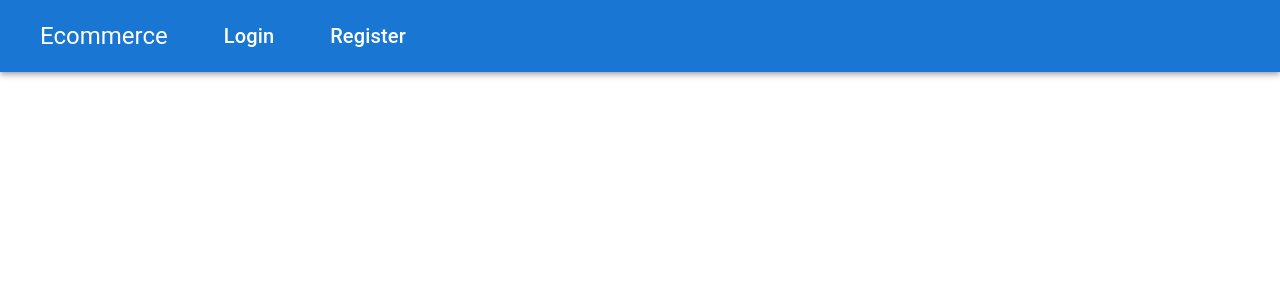
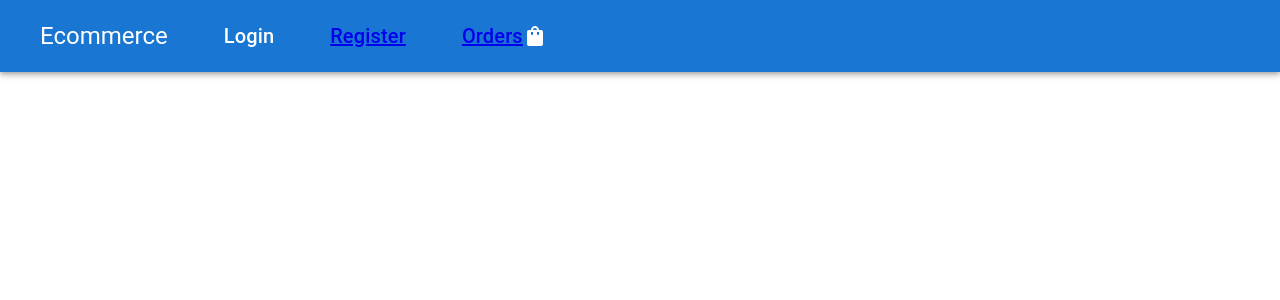
Before and after one commit to Kdp2016/E-Commerce-UI, a React (Create React App) app: page / in a window 1280 px wide. Shown: the top 300 px of the page. Built offline with nearby package versions, Linux system fonts and the light colour scheme.

Commit message:
added orders/dashboard link

```diff
--- a/package.json
+++ b/package.json
@@ -5,7 +5,9 @@
   "dependencies": {
     "@emotion/react": "^11.9.3",
     "@emotion/styled": "^11.9.3",
+    "@mui/icons-material": "^5.8.4",
     "@mui/material": "^5.8.4",
+    "@mui/x-data-grid": "^5.12.2",
     "@testing-library/jest-dom": "^5.16.4",
     "@testing-library/react": "^13.3.0",
     "@testing-library/user-event": "^13.5.0",
--- a/src/App.tsx
+++ b/src/App.tsx
@@ -23,7 +23,7 @@ function App() {
         <Route
           path="/register"
           element={
-              <Register/>
+            <Register />
           }
         />
         <Route
--- a/src/components/Navbar.tsx
+++ b/src/components/Navbar.tsx
@@ -6,9 +6,14 @@ import {
     ListItemText,
     Toolbar,
     Typography,
+    IconButton,
+    ToggleButton,
+    Button,
+    Stack
   } from "@mui/material";
-  import { useNavigate } from "react-router-dom";
+import { Link, useNavigate } from "react-router-dom";
 import { User } from "../models/User";
+import ShoppingBagIcon from '@mui/icons-material/ShoppingBag';
   //import { User } from "../models/user";
 
   interface INavBarProps {
@@ -30,59 +35,39 @@ import { User } from "../models/User";
     return (
 <AppBar color="primary" position="static">
             <Toolbar>
-          <Typography variant="h5" color="inherit">
-            <List component="nav">
+                <Typography variagitnt="h5" color="inherit">
+                    <List id="nav" component="nav">
                         <ListItem>
-                <Typography
-                  variant="h5"
-                  color="inherit"
-                  onClick={() => navigate("/")}
-                >
-                  Ecommerce
-                </Typography>
-                {props.currentUser ? (
+                            <Typography variant="h5" color="inherit" onClick={() => navigate('/')}>Ecommerce</Typography>
+                            {
+                                props.currentUser
+                                ?
                                 <>
                                     <ListItemText inset>
-                      <Typography
-                        variant="h6"
-                        color="inherit"
-                        onClick={() => navigate("/dashboard")}
-                      >
-                        Dashboard
+                                        <Typography variant="h6" color="inherit" onClick={() => navigate('/dashboard')}>Dashboard</Typography>
+                                    </ListItemText>
+                                    <ListItemText inset>
+                                        <Typography variant="h6" color="inherit" onClick={logout}>Logout</Typography>
+                                    </ListItemText>
+                                </>
+                                :
+                                <>
+                                    <ListItemText inset>
+                                        <Typography variant="h6" color="inherit" onClick={() => navigate('/login')}>Login</Typography>
+                                    </ListItemText>
+                                    <ListItemText inset>
+                                        <Typography variant="h6" color="inherit">
+                                            <Link to="/register">Register</Link>
                                         </Typography>
                                     </ListItemText>
                                     <ListItemText inset>
-                      <Typography
-                        variant="h6"
-                        color="inherit"
-                        onClick={() => logout()}
-                      >
-                        Logout
+                                        <Typography variant="h6" color="inherit">
+                                            <Link to="/dashboard">Orders</Link>
                                         </Typography>
                                     </ListItemText>
+                                    <ShoppingBagIcon id="bagicon"/>
                                 </>
-                ) : (
-                  <>
-                    <ListItemText inset>
-                      <Typography
-                        variant="h6"
-                        color="inherit"
-                        onClick={() => navigate("/login")}
-                      >
-                        Login
-                      </Typography>
-                    </ListItemText>
-                    <ListItemText inset>
-                      <Typography
-                        variant="h6"
-                        color="inherit"
-                        onClick={() => navigate("/register")}
-                      >
-                        Register
-                      </Typography>
-                    </ListItemText>
-                  </>
-                )}
+                            }
                         </ListItem>
                     </List>
                 </Typography>
```
Also changed, not shown: 1 other file (tests, documents, lock files or other folders). Lines whose indentation alone changed are shown as unchanged.
